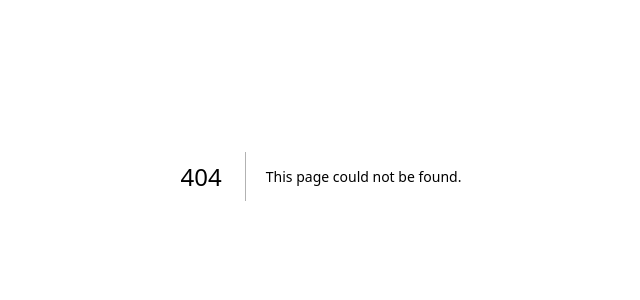
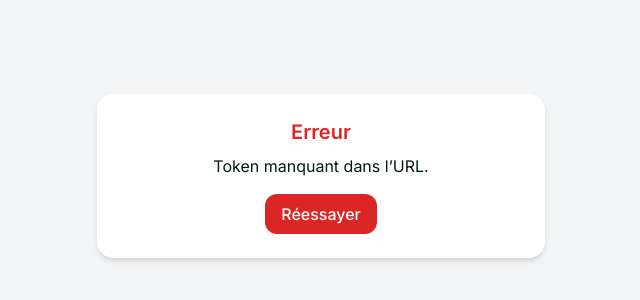
Before and after one commit to Kazuma746/front-end-scanit, a Next.js app: page /email/confirm in a window 1280 px wide. Before the commit this address had no page. Shown: the part 224-524 px from the top of the page, without its empty margins (319-959 px from the left). Built offline with nearby package versions, Linux system fonts and the light colour scheme.

Commit message:
feat(email) ajout page de vérification de mail

```diff
--- /dev/null
+++ b/src/app/email/confirm/page.tsx
@@ -0,0 +1,72 @@
+'use client';
+
+import React, { useEffect, useState } from 'react';
+import { useRouter, useSearchParams } from 'next/navigation';
+
+
+export default function EmailConfirmation () {
+    const router = useRouter();
+    const searchParams = useSearchParams();
+    const [status, setStatus] = useState<'loading' | 'success' | 'error'>('loading');
+    const [message, setMessage] = useState('');
+
+
+    useEffect(() => {
+        const token = searchParams.get('userToken');
+        if (!token) {
+            setStatus('error');
+            setMessage('Token manquant dans l’URL.');
+            return;
+        }
+
+        fetch(`${process.env.NEXT_PUBLIC_DATABASE_SERVICE_URL}/users/email/confirm/${token}`)
+            .then(async (res) => {
+                const data = await res.json();
+                if (res.ok) {
+                    setStatus('success');
+                    setMessage('Votre adresse email a été confirmée avec succès !');
+                    setTimeout(() => router.push('/auth/login'), 5000);
+                } else {
+                    setStatus('error');
+                    setMessage(data.message || 'Erreur lors de la confirmation.');
+                }
+            })
+            .catch((err) => {
+                //console.error('Erreur réseau :', err);
+                setStatus('error');
+                setMessage('Une erreur est survenue lors de la vérification du token.');
+            });
+    }, [searchParams, router]);
+
+    return (
+        <div className="min-h-screen flex items-center justify-center bg-gray-100 px-4">
+            <div className="bg-white p-6 rounded-2xl shadow-md w-full max-w-md text-center">
+                {status === 'loading' && (
+                    <div>
+                        <div className="animate-spin h-10 w-10 border-4 border-blue-500 border-t-transparent mx-auto rounded-full mb-4"></div>
+                        <p className="text-gray-600">Confirmation en cours...</p>
+                    </div>
+                )}
+                {status === 'success' && (
+                    <div>
+                        <h2 className="text-green-600 text-xl font-semibold mb-2">Succès</h2>
+                        <p>{message}</p>
+                        <p className="text-sm mt-2 text-gray-500">Redirection vers la connexion...</p>
+                    </div>
+                )}
+                {status === 'error' && (
+                    <div>
+                        <h2 className="text-red-600 text-xl font-semibold mb-2">Erreur</h2>
+                        <p>{message}</p>
+                        <button
+                            onClick={() => window.location.reload()}
+                            className="mt-4 bg-red-600 hover:bg-red-700 text-white font-medium py-2 px-4 rounded-xl"
+                        >
+                            Réessayer
+                        </button>
+                    </div>
+                )}
+            </div>
+        </div>
+    );
+};
```
